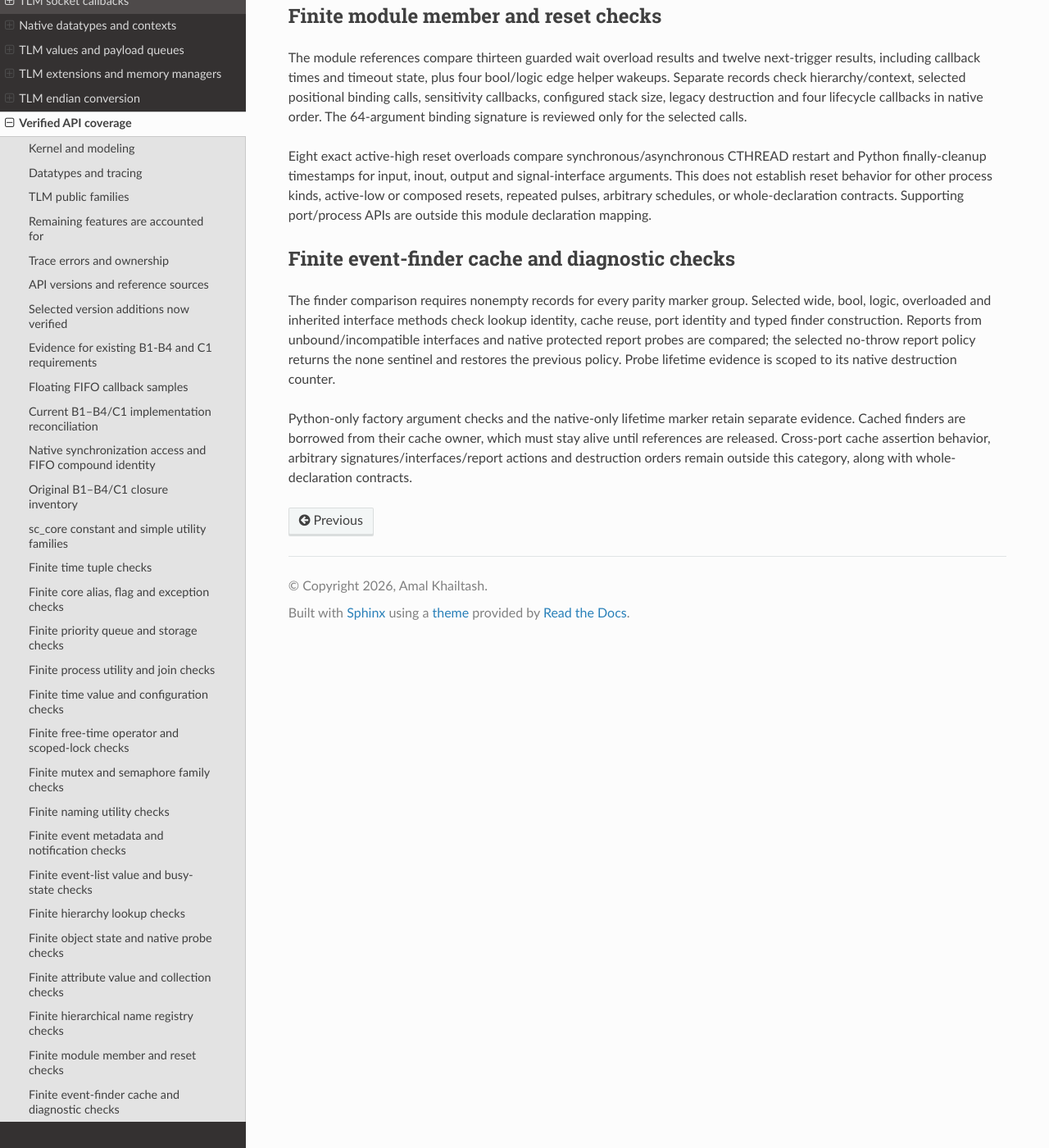
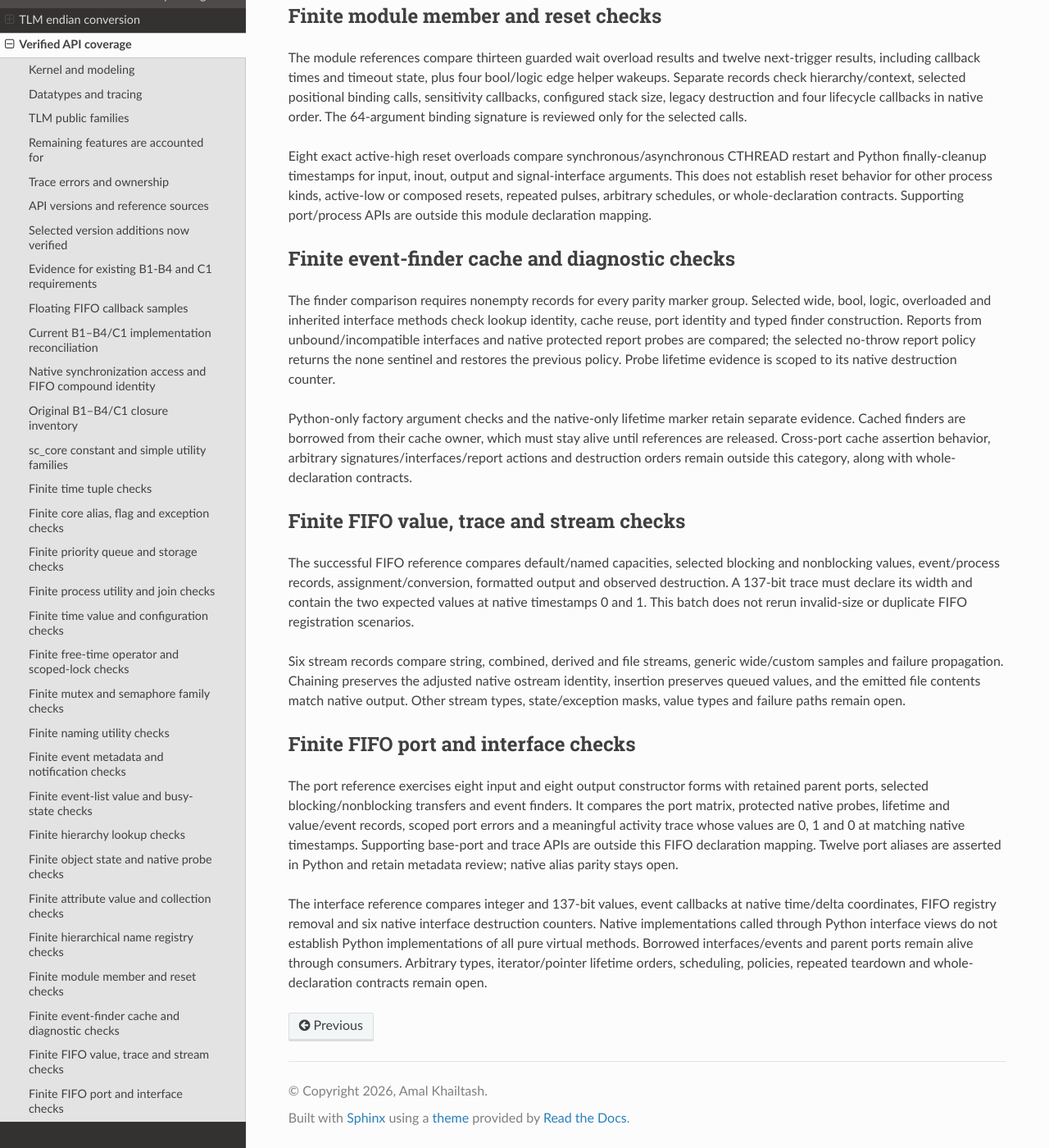
Before and after one commit to amal-khailtash/pysystemc, a Sphinx documentation site: the page built from docs/api/coverage.rst, in a window 1280 px wide and 1400 px high, scrolled down 15843 px. Shown: the whole window at 82% size. Built offline with Sphinx 7.4.7 and the Read the Docs theme 3.1.0, drawn with Linux system fonts in a browser that asks for light colours.

Commit message:
Record parallel FIFO value port and interface verification

```diff
--- a/docs/api/coverage.rst
+++ b/docs/api/coverage.rst
@@ -952,3 +952,37 @@ separate evidence. Cached finders are borrowed from their cache owner, which
 must stay alive until references are released. Cross-port cache assertion
 behavior, arbitrary signatures/interfaces/report actions and destruction orders
 remain outside this category, along with whole-declaration contracts.
+
+Finite FIFO value, trace and stream checks
+------------------------------------------
+
+The successful FIFO reference compares default/named capacities, selected
+blocking and nonblocking values, event/process records, assignment/conversion,
+formatted output and observed destruction. A 137-bit trace must declare its
+width and contain the two expected values at native timestamps 0 and 1. This
+batch does not rerun invalid-size or duplicate FIFO registration scenarios.
+
+Six stream records compare string, combined, derived and file streams, generic
+wide/custom samples and failure propagation. Chaining preserves the adjusted
+native ostream identity, insertion preserves queued values, and the emitted
+file contents match native output. Other stream types, state/exception masks,
+value types and failure paths remain open.
+
+Finite FIFO port and interface checks
+-------------------------------------
+
+The port reference exercises eight input and eight output constructor forms
+with retained parent ports, selected blocking/nonblocking transfers and event
+finders. It compares the port matrix, protected native probes, lifetime and
+value/event records, scoped port errors and a meaningful activity trace whose
+values are 0, 1 and 0 at matching native timestamps. Supporting base-port and
+trace APIs are outside this FIFO declaration mapping. Twelve port aliases are
+asserted in Python and retain metadata review; native alias parity stays open.
+
+The interface reference compares integer and 137-bit values, event callbacks
+at native time/delta coordinates, FIFO registry removal and six native
+interface destruction counters. Native implementations called through Python
+interface views do not establish Python implementations of all pure virtual
+methods. Borrowed interfaces/events and parent ports remain alive through
+consumers. Arbitrary types, iterator/pointer lifetime orders, scheduling,
+policies, repeated teardown and whole-declaration contracts remain open.
```
Also changed, not shown: CHANGELOG.md (+3 -0 lines).
